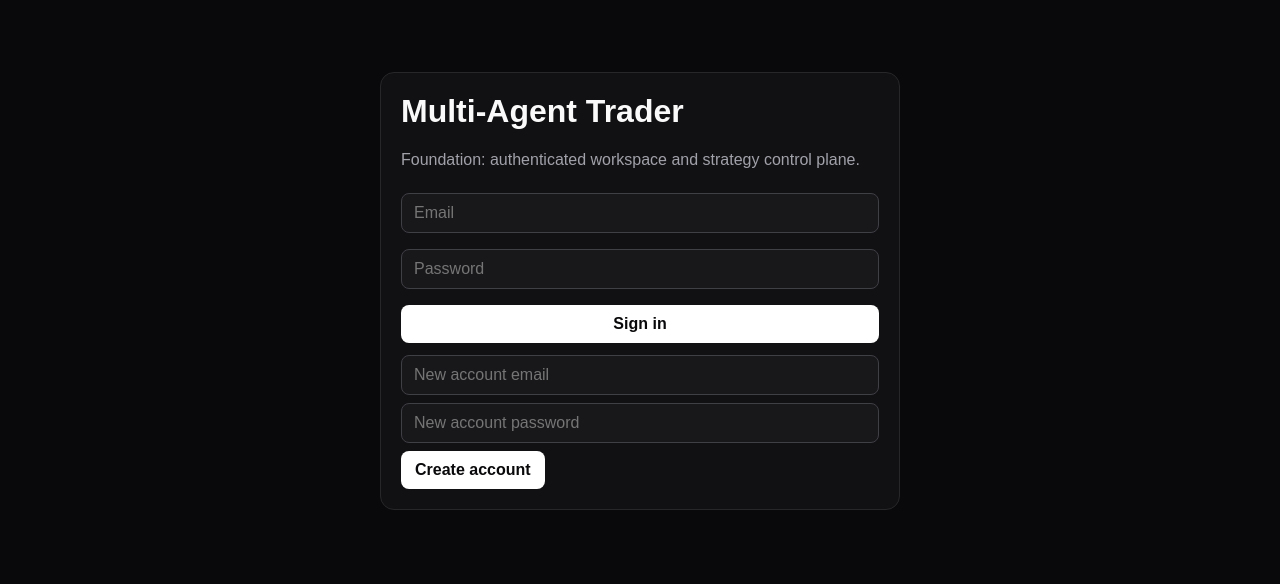
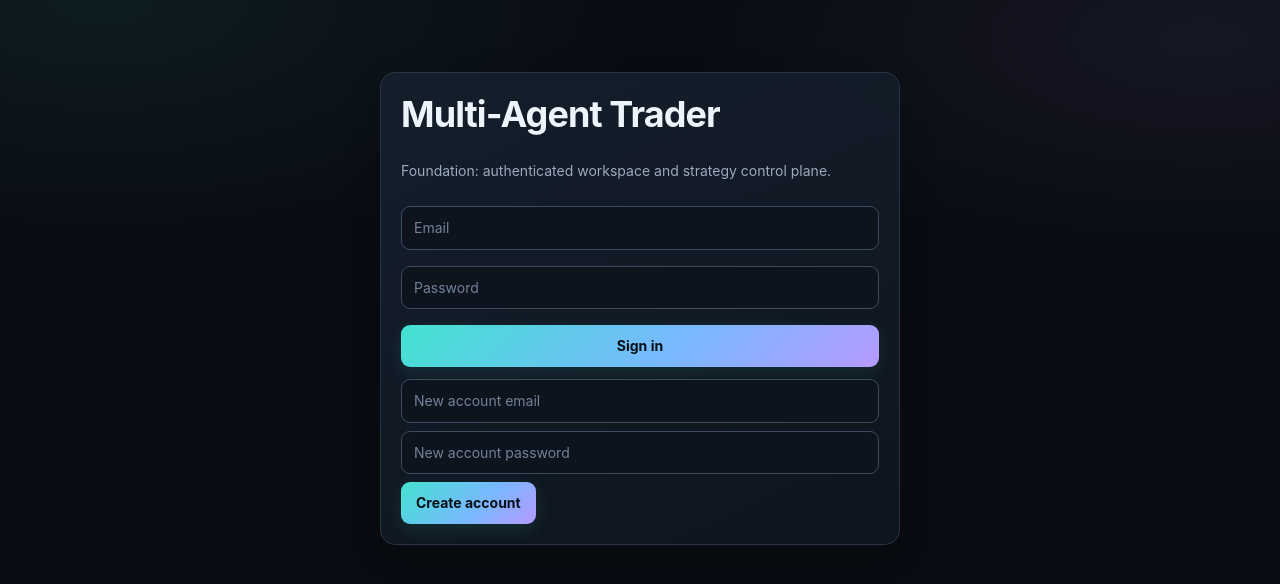
Before and after one commit to ykclassic/Multi-Agent-Trader, a Next.js app: page /auth in a window 1280 px wide. Shown: the top 584 px of the page. Built offline with nearby package versions, Linux system fonts and the light colour scheme.

Commit message:
Style app with colorful dark terminal theme

```diff
--- a/app/globals.css
+++ b/app/globals.css
@@ -1 +1,131 @@
-*{box-sizing:border-box}html,body{margin:0;min-height:100%}body{background:#09090b;color:#fafafa;font-family:Arial,Helvetica,sans-serif}a{color:inherit;text-decoration:none}button,input{font:inherit}.container{width:min(1120px,calc(100% - 32px));margin:0 auto}.card{background:#111113;border:1px solid #27272a;border-radius:14px;padding:20px}.grid{display:grid;gap:16px}.grid-3{grid-template-columns:repeat(3,minmax(0,1fr))}@media(max-width:800px){.grid-3{grid-template-columns:1fr}}.muted{color:#a1a1aa}.pill{display:inline-flex;border:1px solid #3f3f46;border-radius:999px;padding:4px 9px;font-size:12px}input,select{width:100%;background:#18181b;color:#fff;border:1px solid #3f3f46;border-radius:8px;padding:10px 12px}button{background:#fff;color:#09090b;border:0;border-radius:8px;padding:10px 14px;cursor:pointer;font-weight:700}nav{display:flex;gap:16px;align-items:center;padding:18px 0;border-bottom:1px solid #27272a}section{margin:28px 0}h1,h2,h3{margin-top:0}table{width:100%;border-collapse:collapse}th,td{padding:11px 8px;border-bottom:1px solid #27272a;text-align:left;font-size:14px}
+:root {
+  color-scheme: dark;
+  --bg: #090c12;
+  --surface: #111923;
+  --surface-raised: #151f2c;
+  --surface-soft: #0d141d;
+  --border: #293545;
+  --border-strong: #3a4b60;
+  --text: #eef4fb;
+  --muted: #9aaabd;
+  --cyan: #42e2d0;
+  --purple: #b69aff;
+  --green: #57e6a8;
+  --amber: #f6c66b;
+  --pink: #ff7db7;
+  --red: #ff7188;
+  --blue: #83a9ff;
+  --shadow: 0 12px 32px rgb(0 0 0 / 22%);
+}
+
+* { box-sizing: border-box; }
+html, body { margin: 0; min-height: 100%; }
+html { background: var(--bg); }
+body {
+  background:
+    radial-gradient(ellipse at 8% 0%, rgb(66 226 208 / 8%), transparent 34rem),
+    radial-gradient(ellipse at 94% 7%, rgb(182 154 255 / 8%), transparent 32rem),
+    var(--bg);
+  color: var(--text);
+  font-family: Inter, ui-sans-serif, system-ui, -apple-system, BlinkMacSystemFont, "Segoe UI", sans-serif;
+  line-height: 1.55;
+  font-size: 14px;
+  -webkit-font-smoothing: antialiased;
+}
+a { color: var(--cyan); text-decoration: none; transition: color 150ms ease; }
+a:hover { color: #a0fff2; }
+button, input, select, textarea { font: inherit; }
+button {
+  background: linear-gradient(135deg, var(--cyan), #79b8ff 58%, var(--purple));
+  color: #071016;
+  border: 0;
+  border-radius: 9px;
+  padding: 10px 15px;
+  cursor: pointer;
+  font-weight: 750;
+  box-shadow: 0 5px 18px rgb(66 226 208 / 12%);
+  transition: transform 150ms ease, filter 150ms ease, box-shadow 150ms ease;
+}
+button:hover { filter: brightness(1.08); transform: translateY(-1px); box-shadow: 0 8px 22px rgb(66 226 208 / 18%); }
+button:active { transform: translateY(0); }
+button:focus-visible, a:focus-visible, input:focus-visible, select:focus-visible, textarea:focus-visible {
+  outline: 2px solid var(--cyan);
+  outline-offset: 3px;
+}
+.container { width: min(1240px, calc(100% - 40px)); margin: 0 auto; }
+.card {
+  background: linear-gradient(155deg, rgb(21 31 44 / 96%), rgb(14 21 30 / 98%));
+  border: 1px solid var(--border);
+  border-radius: 15px;
+  padding: 20px;
+  box-shadow: var(--shadow);
+  position: relative;
+  overflow: hidden;
+}
+.card h3 { color: var(--cyan); }
+.card:nth-child(3n + 2) h3 { color: var(--purple); }
+.card:nth-child(3n) h3 { color: var(--amber); }
+.grid { display: grid; gap: 16px; }
+.grid-3 { grid-template-columns: repeat(3, minmax(0, 1fr)); }
+.muted { color: var(--muted); }
+.pill {
+  display: inline-flex;
+  align-items: center;
+  gap: 6px;
+  border: 1px solid rgb(66 226 208 / 32%);
+  background: rgb(66 226 208 / 8%);
+  color: var(--cyan);
+  border-radius: 999px;
+  padding: 4px 10px;
+  font-size: 12px;
+  font-weight: 700;
+}
+input, select, textarea {
+  width: 100%;
+  background: var(--surface-soft);
+  color: var(--text);
+  border: 1px solid var(--border-strong);
+  border-radius: 9px;
+  padding: 10px 12px;
+}
+input::placeholder, textarea::placeholder { color: #728298; }
+input:hover, select:hover, textarea:hover { border-color: #60748c; }
+nav {
+  display: flex;
+  flex-wrap: wrap;
+  gap: 16px;
+  align-items: center;
+  padding: 18px 0;
+  border-bottom: 1px solid var(--border);
+}
+nav > strong { color: var(--text); font-size: 17px; letter-spacing: -.025em; }
+nav a { color: #b9c8da; }
+nav a:hover { color: var(--cyan); }
+nav form { margin: 0; }
+nav form button { padding: 8px 12px; }
+section { margin: 28px 0; }
+h1, h2, h3 { margin-top: 0; line-height: 1.2; letter-spacing: -.025em; }
+h1 { font-size: clamp(26px, 3vw, 36px); }
+h2 { font-size: 20px; color: var(--text); }
+h3 { font-size: 15px; }
+p { margin-top: 8px; }
+strong { font-variant-numeric: tabular-nums; }
+table { width: 100%; border-collapse: collapse; }
+th, td { padding: 12px 10px; border-bottom: 1px solid var(--border); text-align: left; font-size: 13px; }
+th { color: var(--muted); font-size: 11px; letter-spacing: .075em; text-transform: uppercase; font-weight: 750; }
+tbody tr { transition: background 120ms ease; }
+tbody tr:hover { background: rgb(66 226 208 / 4%); }
+tbody tr:last-child td { border-bottom: 0; }
+::selection { background: rgb(182 154 255 / 32%); color: var(--text); }
+@media (max-width: 800px) {
+  .container { width: min(100% - 28px, 680px); }
+  .grid-3 { grid-template-columns: 1fr; }
+  nav { gap: 12px; }
+  nav > span { width: 100%; margin-left: 0 !important; overflow-wrap: anywhere; }
+  .card { padding: 16px; }
+  section { margin: 22px 0; }
+  table { display: block; overflow-x: auto; white-space: nowrap; }
+}
+@media (prefers-reduced-motion: reduce) {
+  *, *::before, *::after { scroll-behavior: auto !important; transition-duration: .01ms !important; animation-duration: .01ms !important; animation-iteration-count: 1 !important; }
+}
```
